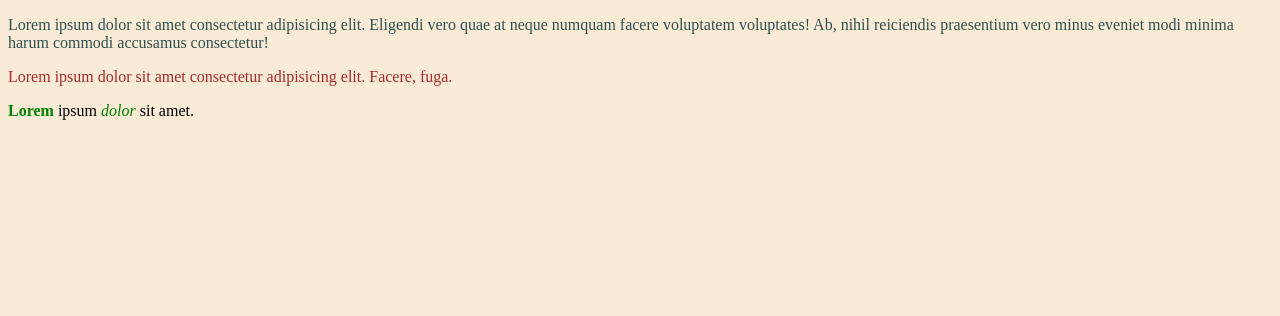
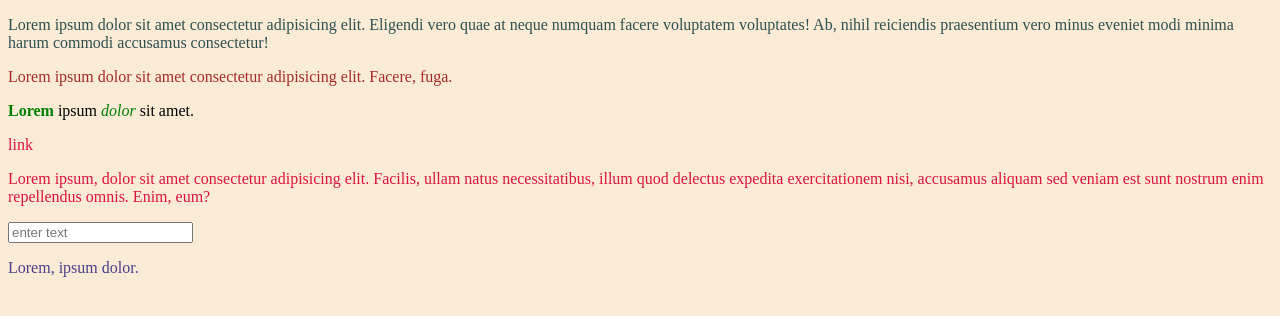
Before and after one commit to IgorDmitrievNZ/Java-script-practice, a plain HTML site: page css_lessons.html in a window 1280 px wide. Drawn offline with Linux system fonts and the light colour scheme.

Commit message:
work with pseudo classes

```diff
--- a/css/main.css
+++ b/css/main.css
@@ -11,6 +11,40 @@ body {
 }
 
 /* вложенные стили */
-div p b, div i {
+div p b,
+div i {
     color: green;
 }
+
+.main_link {
+    color: crimson;
+    text-decoration: none;
+}
+
+.main_link:hover {
+    color: blue;
+    text-decoration: underline;
+    cursor: pointer;
+    /* cursor:url('https://en.wikipedia.org/wiki/Flag_of_New_Zealand#/media/File:Flag_of_New_Zealand.svg'); */
+}
+
+.main_link:active {
+    text-decoration: line-through;
+}
+
+.main_link:visited {
+    text-decoration: line-through;
+    color: grey;
+}
+
+input {
+    color: blue;
+}
+
+input:focus {
+    color: red;
+}
+
+p.text:not(:empty) {
+    color: darkslateblue;
+}
--- a/css_lessons.html
+++ b/css_lessons.html
@@ -1,18 +1,32 @@
 <!DOCTYPE html>
 <html lang="en">
+
 <head>
     <meta charset="UTF-8">
     <meta name="viewport" content="width=device-width, initial-scale=1.0">
     <title>CSS lessons</title>
     <link rel="stylesheet" href="css/main.css">
 </head>
+
 <body>
-    <p class="main_text">Lorem ipsum dolor sit amet consectetur adipisicing elit. Eligendi vero quae at neque numquam facere voluptatem voluptates! Ab, nihil reiciendis praesentium vero minus eveniet modi minima harum commodi accusamus consectetur!</p>
+    <p class="main_text">Lorem ipsum dolor sit amet consectetur adipisicing elit. Eligendi vero quae at neque numquam
+        facere voluptatem voluptates! Ab, nihil reiciendis praesentium vero minus eveniet modi minima harum commodi
+        accusamus consectetur!</p>
     <p id="text_2">Lorem ipsum dolor sit amet consectetur adipisicing elit. Facere, fuga.</p>
 
     <div>
         <p><b>Lorem</b> ipsum <i>dolor</i> sit amet.</p>
     </div>
 
+    <a href="#" class="main_link">link</a>
+    <p class="main_link">Lorem ipsum, dolor sit amet consectetur adipisicing elit. Facilis, ullam natus necessitatibus,
+        illum quod delectus expedita exercitationem nisi, accusamus aliquam sed veniam est sunt nostrum enim repellendus
+        omnis. Enim, eum?</p>
+
+    <input type="text" placeholder="enter text">
+    <p class="text">Lorem, ipsum dolor.</p>
+    <p class="text"></p>
+
 </body>
+
 </html>
```
